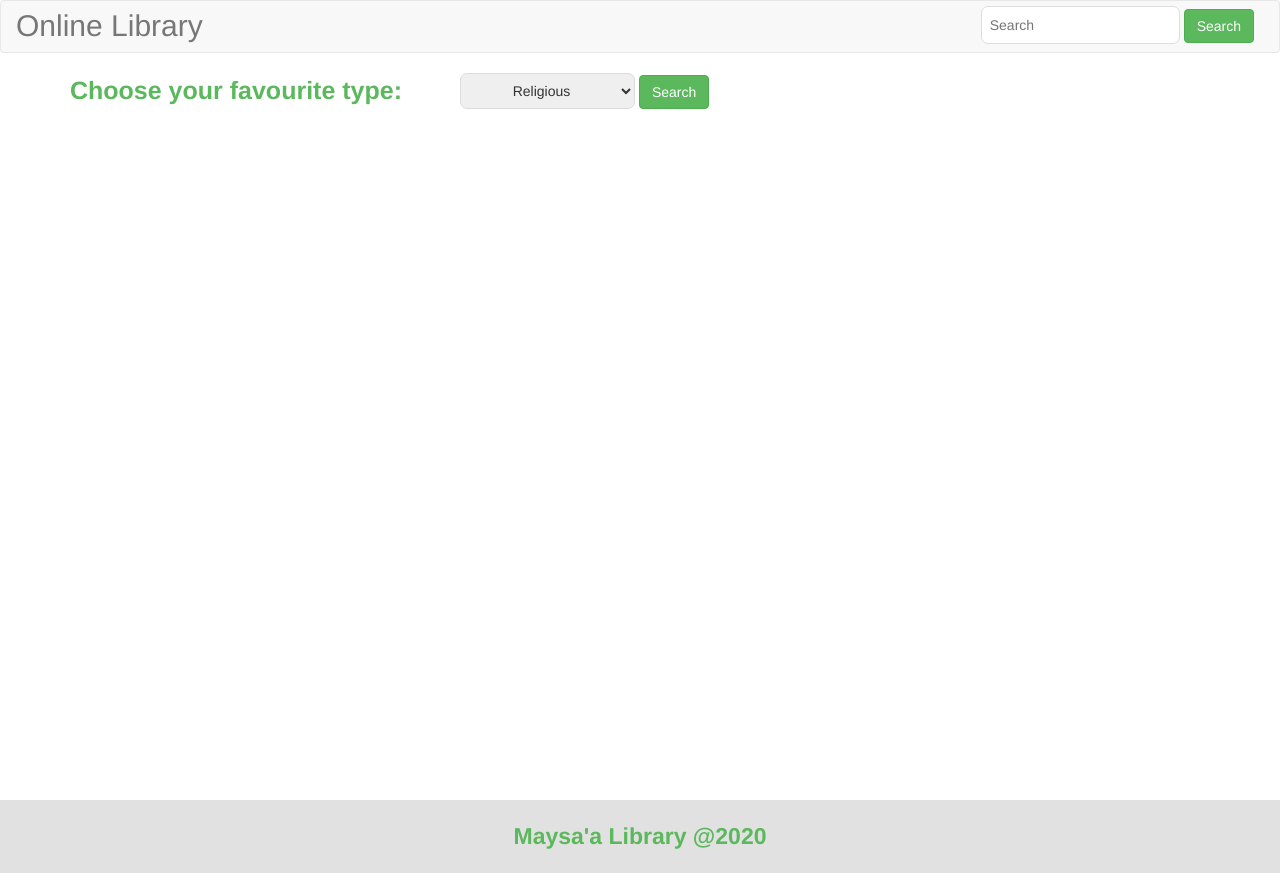
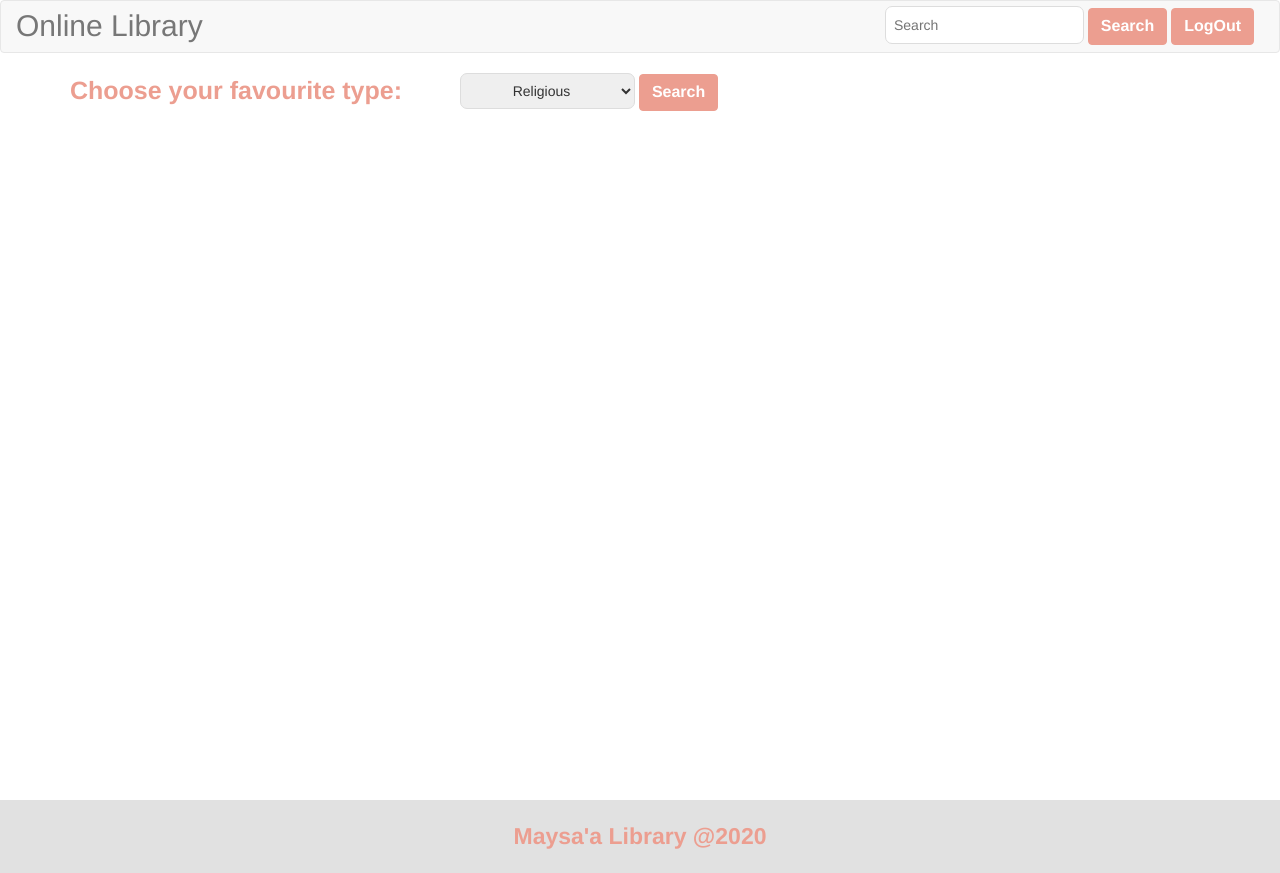
Before and after one commit to maysaashajrawi/onlineLibrary, a plain HTML site: page index.html in a window 1280 px wide. Drawn offline with nearby package versions, Linux system fonts and the light colour scheme.

Commit message:
signinDone

```diff
--- a/css/style.css
+++ b/css/style.css
@@ -30,7 +30,7 @@
 }
 label{
 	font-size: 25px;
-    color: #5cb85c;
+    color: #ec9e90;
 }
 .style{
 	font-size: 30px;
@@ -87,6 +87,9 @@ padding: 15px;
 	color:#063c69
 	/* text-align: center; */
 }
+a{
+	color:#696363;
+}
 .text-book{
 	padding-left: 3px;
 	padding-right: 3px;
@@ -113,8 +116,11 @@ footer>div{
 }
 footer{
 	background: #dddd;
+
 }
-
+footer>div{
+	color:#ec9e90;
+}
 
 
 
@@ -173,9 +179,12 @@ footer{
   .myForm>label{
 	  color: seashell;
   }
-  #log{
+  #log,.logOut,#typeSearch{
 	  background-color: #ec9e90;
-	  font-size:20px
+	  font-size:16px;
+	  border-color: #ec9e90;
+	  color:#fff;
+	  font-weight: bold;
 
   }
   .signinPage{
--- a/index.html
+++ b/index.html
@@ -20,7 +20,8 @@
     </div>
     <div class="searchbar navbar-right">
     <input id="searchInput" class="mr-sm-2" type="text" placeholder="Search" aria-label="Search">
-    <button class="btn btn-success  btn-outline-success my-2 my-sm-0"  onclick='searchFunc()'>Search</button>
+	<button class="btn  my-2 my-sm-0 logOut" onclick="searchFunc()" >Search</button>
+	<a href="signIn.html"><button class="btn   my-2 my-sm-0 logOut"  >LogOut</button></a>
   </div>
   </div>
 </nav>
--- a/js/main.js
+++ b/js/main.js
@@ -230,13 +230,11 @@ function check(){
 
 //function to create Element
 function createElement(array , type){
-
     for(var i = 0 ; i < array.length ; i++){
       obj=array[i];
        $('#'+type).append("<div class='col-md-3 col-sm-4 col-xs-5'><div class='book text-center'> <img class='cover' src="+array[i].img+" alt='pic_1'><div class='text-book'><h4 class='title'>"+array[i].name+"</h4><p class='description'>"+array[i].description+"</p></div><a href="+array[i].url+" target='_blank'><button class='btn btn-success center'>Download</button></a></div></div>");
     }
 }
-
 // function htmlEntities(str) {
 //   return String(str).replace(/&/g, '&amp;').replace(/</g, '&lt;').replace(/>/g, '&gt;').replace(/"/g, '&quot;');
 // }
@@ -244,6 +242,20 @@ var newArray=[];
 newArray.push(religious);
 newArray.push(humanDevelopement);
 newArray.push(historical);
+
+// function searchFunc(){
+//   var inputField = document.getElementById('searchInput').value;
+//   // console.log(inputField)
+//   for(var i=0;i<newArray.length;i++){
+//     //pass every object in newArray
+//   const index1 = newArray[i].findIndex(function(object , index){
+//       if(object.name === inputField){
+//         $('#h').innerHTML="";
+//         $("#h").append("<div class='col-md-3 col-sm-4 col-xs-5'><div class='book text-center'> <img class='cover' src="+object.img+" alt='pic_1'><div class='text-book'><h4 class='title'>"+object.name+"</h4><p class='description'>"+object.description+"</p></div><a href="+object.url+" target='_blank'><button class='btn btn-success center'>Download</button></a></div></div>");
+//       }
+//     });
+//   }
+// }
 
 function searchFunc(){
   var inputField = document.getElementById('searchInput').value;
@@ -258,22 +270,27 @@ function searchFunc(){
     });
   }
 }
+
+
+
+
+
+
+
 //sign in function
 var user=[{'name':'maysaa' , 'pass':'123'},{'name':'yahya' ,'pass':'456' }]
 function signIn(){
   var nameInput=document.getElementById('name').value;
   var passInput=document.getElementById('pass').value;
   var par=document.getElementById('must');
-  if(nameInput === '' || passInput === ''){
-    par.innerHTML="You are miss name or password"
-  }
+
   const checkFind = user.findIndex(function(object,index){
 
     if(object.name.toLowerCase() === nameInput.toLowerCase() && object.pass === passInput){
       window.location.href = "index.html";
     }else{
 
-      par.innerHTML='You are forget name or password';
+      par.innerHTML='your name or password is not correct';
     }
 
   })
```
